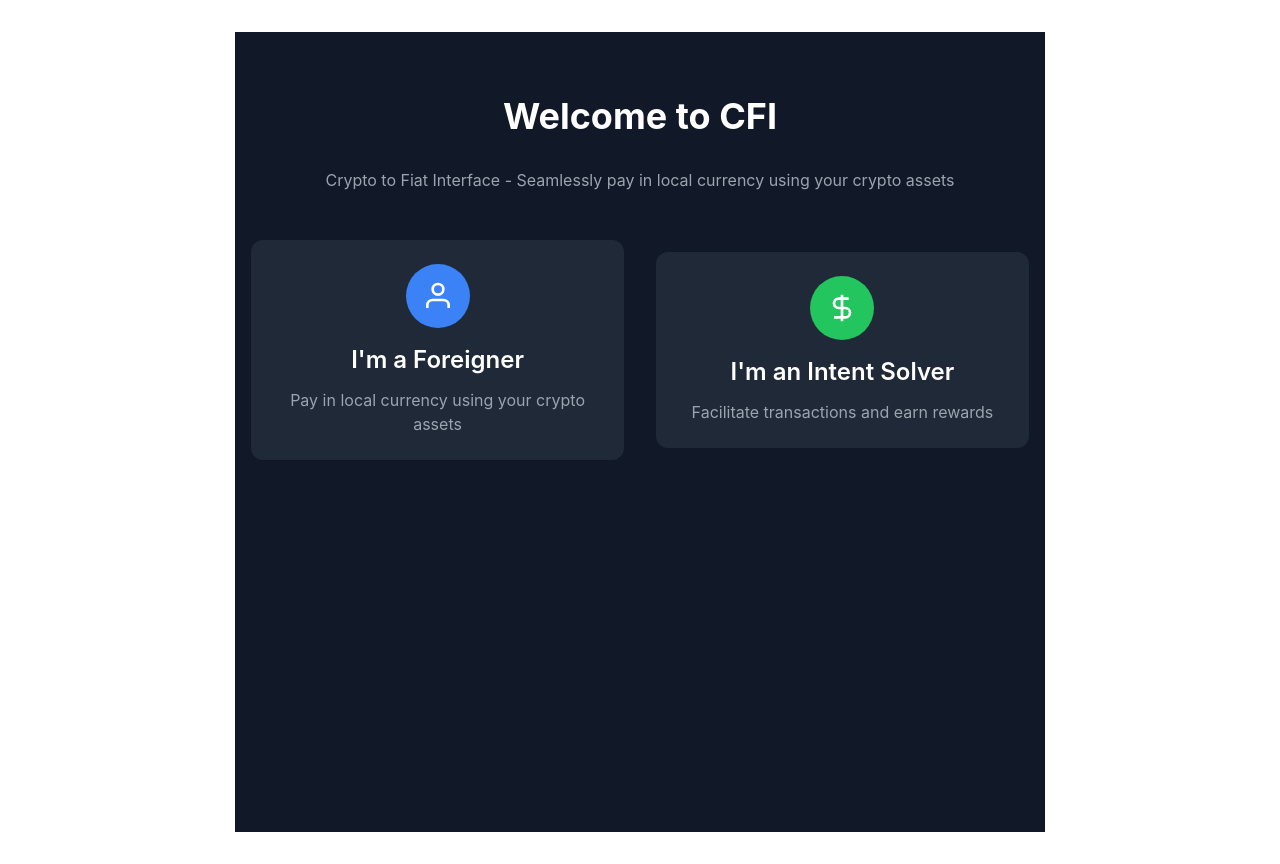
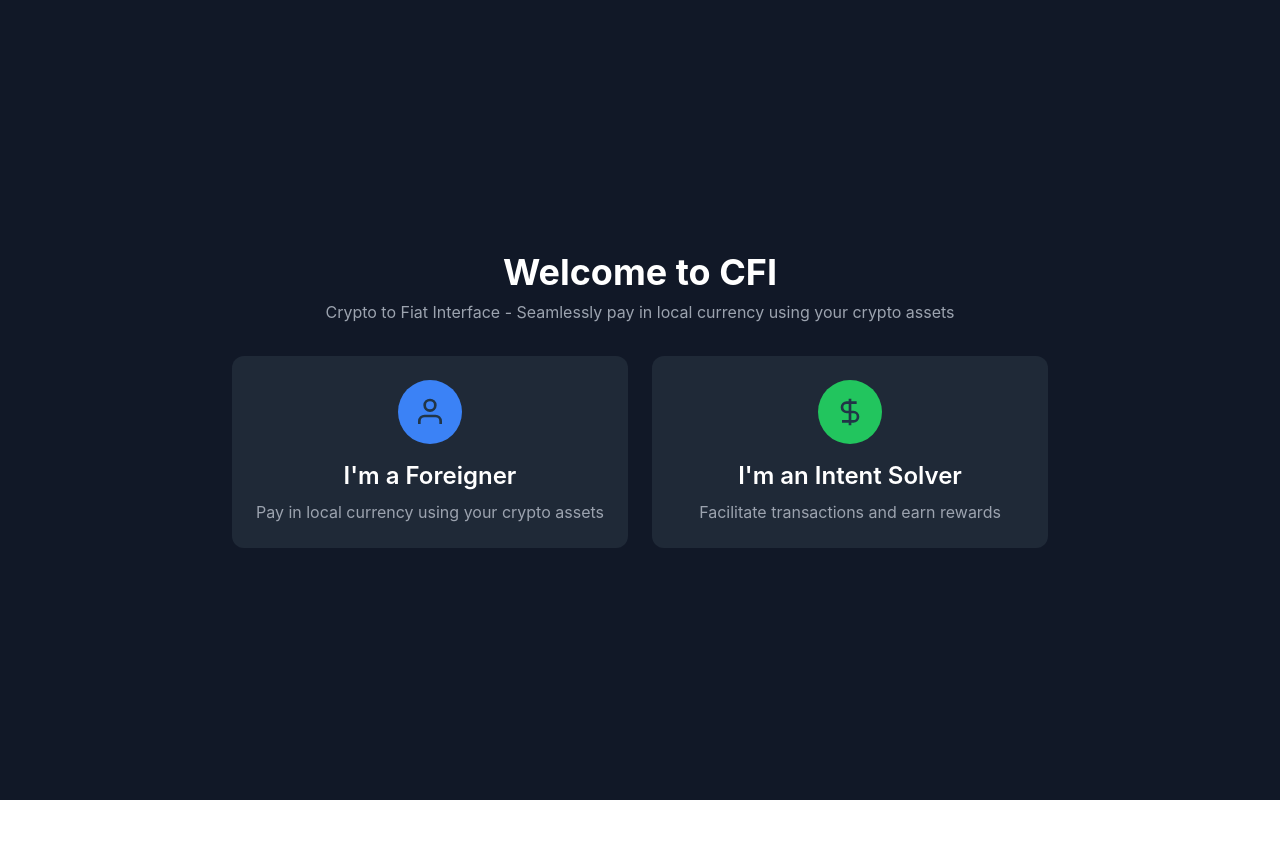
Before and after one commit to omsant02/CFI, a React (Vite) app in the folder frontend/: page / in a window 1280 px wide. After the commit the page ends 800 px from the top, so only its background shows below. Built offline with nearby package versions, Linux system fonts and the light colour scheme.

Commit message:
fix home screen ui

```diff
--- a/frontend/src/App.tsx
+++ b/frontend/src/App.tsx
@@ -5,11 +5,13 @@ import HomeScreen from './components/HomeScreen';
 function App() {
   return (
     <Router>
-      <Routes>
-        <Route path="/" element={<HomeScreen />} />
-        <Route path="/user" element={<div>User Page (Coming Soon)</div>} />
-        <Route path="/solver" element={<div>Solver Page (Coming Soon)</div>} />
-      </Routes>
+      <div className="fixed inset-0 bg-gray-900 overflow-hidden">
+        <Routes>
+          <Route path="/" element={<HomeScreen />} />
+          <Route path="/user" element={<div>User Page (Coming Soon)</div>} />
+          <Route path="/solver" element={<div>Solver Page (Coming Soon)</div>} />
+        </Routes>
+      </div>
     </Router>
   );
 }
--- a/frontend/src/components/HomeScreen.tsx
+++ b/frontend/src/components/HomeScreen.tsx
@@ -1,23 +1,26 @@
+import React from 'react';
 import { useNavigate } from 'react-router-dom';
 
 const HomeScreen = () => {
   const navigate = useNavigate();
 
   return (
-    <div className="min-h-screen bg-gray-900 text-white">
-      <div className="container mx-auto px-4 py-16">
-        <h1 className="text-4xl font-bold text-center mb-8">
-          Welcome to CFI
-        </h1>
-        <p className="text-center text-gray-400 mb-12 max-w-2xl mx-auto">
-          Crypto to Fiat Interface - Seamlessly pay in local currency using your crypto assets
-        </p>
+    <div className="h-full flex flex-col items-center justify-center">
+      <div className="space-y-8">
+        <div className="text-center">
+          <h1 className="text-4xl font-bold text-white">
+            Welcome to CFI
+          </h1>
+          <p className="mt-2 text-gray-400">
+            Crypto to Fiat Interface - Seamlessly pay in local currency using your crypto assets
+          </p>
+        </div>
 
-        <div className="flex flex-col md:flex-row gap-8 justify-center items-center max-w-4xl mx-auto">
+        <div className="grid grid-cols-1 md:grid-cols-2 gap-6">
           {/* Foreigner Card */}
           <div
             onClick={() => navigate('/user')}
-            className="w-full md:w-1/2 bg-gray-800 rounded-xl p-6 cursor-pointer hover:bg-gray-700 transition-colors duration-200"
+            className="bg-gray-800 rounded-xl p-6 cursor-pointer hover:bg-gray-700 transition-colors duration-200"
           >
             <div className="text-center">
               <div className="bg-blue-500 w-16 h-16 rounded-full flex items-center justify-center mx-auto mb-4">
@@ -26,8 +29,8 @@ const HomeScreen = () => {
                   <circle cx="12" cy="7" r="4" />
                 </svg>
               </div>
-              <h2 className="text-2xl font-semibold mb-3">I'm a Foreigner</h2>
-              <p className="text-gray-400">
+              <h2 className="text-2xl font-semibold text-white">I'm a Foreigner</h2>
+              <p className="mt-2 text-gray-400">
                 Pay in local currency using your crypto assets
               </p>
             </div>
@@ -36,7 +39,7 @@ const HomeScreen = () => {
           {/* Intent Solver Card */}
           <div
             onClick={() => navigate('/solver')}
-            className="w-full md:w-1/2 bg-gray-800 rounded-xl p-6 cursor-pointer hover:bg-gray-700 transition-colors duration-200"
+            className="bg-gray-800 rounded-xl p-6 cursor-pointer hover:bg-gray-700 transition-colors duration-200"
           >
             <div className="text-center">
               <div className="bg-green-500 w-16 h-16 rounded-full flex items-center justify-center mx-auto mb-4">
@@ -44,8 +47,8 @@ const HomeScreen = () => {
                   <path d="M12 2v20M17 5H9.5a3.5 3.5 0 0 0 0 7h5a3.5 3.5 0 0 1 0 7H6" />
                 </svg>
               </div>
-              <h2 className="text-2xl font-semibold mb-3">I'm an Intent Solver</h2>
-              <p className="text-gray-400">
+              <h2 className="text-2xl font-semibold text-white">I'm an Intent Solver</h2>
+              <p className="mt-2 text-gray-400">
                 Facilitate transactions and earn rewards
               </p>
             </div>
```
